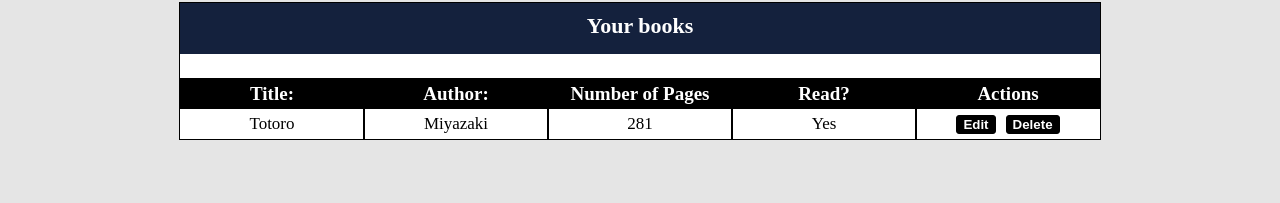
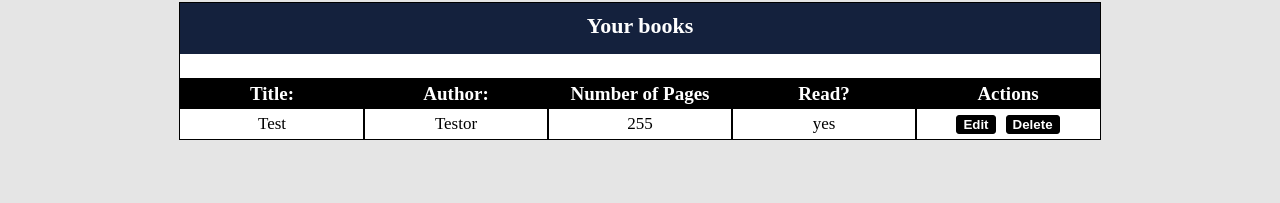
Before and after one commit to osechi3/library-project-vue, a Vue app: page / in a window 1280 px wide. Shown: the part 97-300 px from the top of the page. Built offline with nearby package versions, Linux system fonts and the light colour scheme.

Commit message:
Displaying user's books

```diff
--- a/src/components/Book.vue
+++ b/src/components/Book.vue
@@ -2,19 +2,19 @@
   <div id="container">
     <div class="box">
       <h2 class="box-head">Title:</h2>
-      <p class="box-body">Totoro</p>
+      <p class="box-body">{{ book.title }}</p>
     </div>
     <div class="box">
       <h2 class="box-head">Author:</h2>
-      <p class="box-body">Miyazaki</p>
+      <p class="box-body">{{ book.author }}</p>
     </div>
     <div class="box">
       <h2 class="box-head">Number of Pages</h2>
-      <p class="box-body">281</p>
+      <p class="box-body">{{ book.numberOfPages }}</p>
     </div>
     <div class="box">
       <h2 class="box-head">Read?</h2>
-      <p class="box-body">Yes</p>
+      <p class="box-body">{{ book.isRead }}</p>
     </div>
     <div class="box">
       <h2 class="box-head">Actions</h2>
@@ -28,7 +28,12 @@
 
 <script>
 export default {
-
+  props: {
+    book: {
+      type: Object,
+      required: true
+    }
+  }
 }
 </script>
 
--- a/src/components/BookShelf.vue
+++ b/src/components/BookShelf.vue
@@ -4,16 +4,27 @@
       <h1 class="title">Your books</h1>
     </div>
     <div id="container-body">
-      <app-book></app-book>
+      <app-book
+      v-for="book in userBooks"
+      :key="book.title"
+      :book="book"></app-book>
     </div>
   </div>
 </template>
 
 <script>
 import Book from './Book'
+import { mapGetters } from 'vuex'
+
 export default {
   components: {
     appBook: Book
+  },
+
+  computed: {
+    ...mapGetters([
+      'userBooks'
+    ])
   }
 }
 </script>
--- a/src/store/index.js
+++ b/src/store/index.js
@@ -6,7 +6,12 @@ Vue.use(Vuex)
 export default new Vuex.Store({
   state: {
     user: {
-      books: []
+      books: [{ title: 'Test', author: 'Testor', numberOfPages: 255, isRead: 'yes' }]
+    }
+  },
+  getters: {
+    userBooks (state) {
+      return state.user.books
     }
   },
   mutations: {
```
